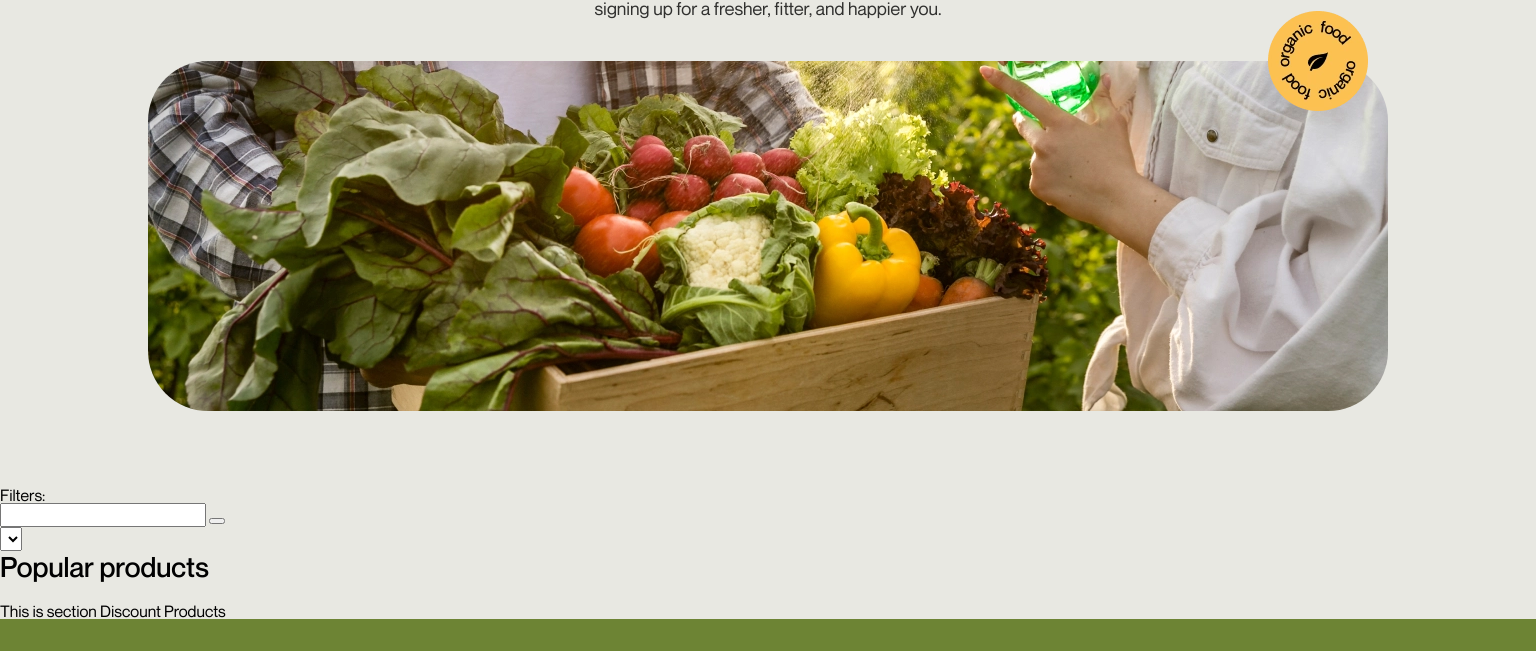
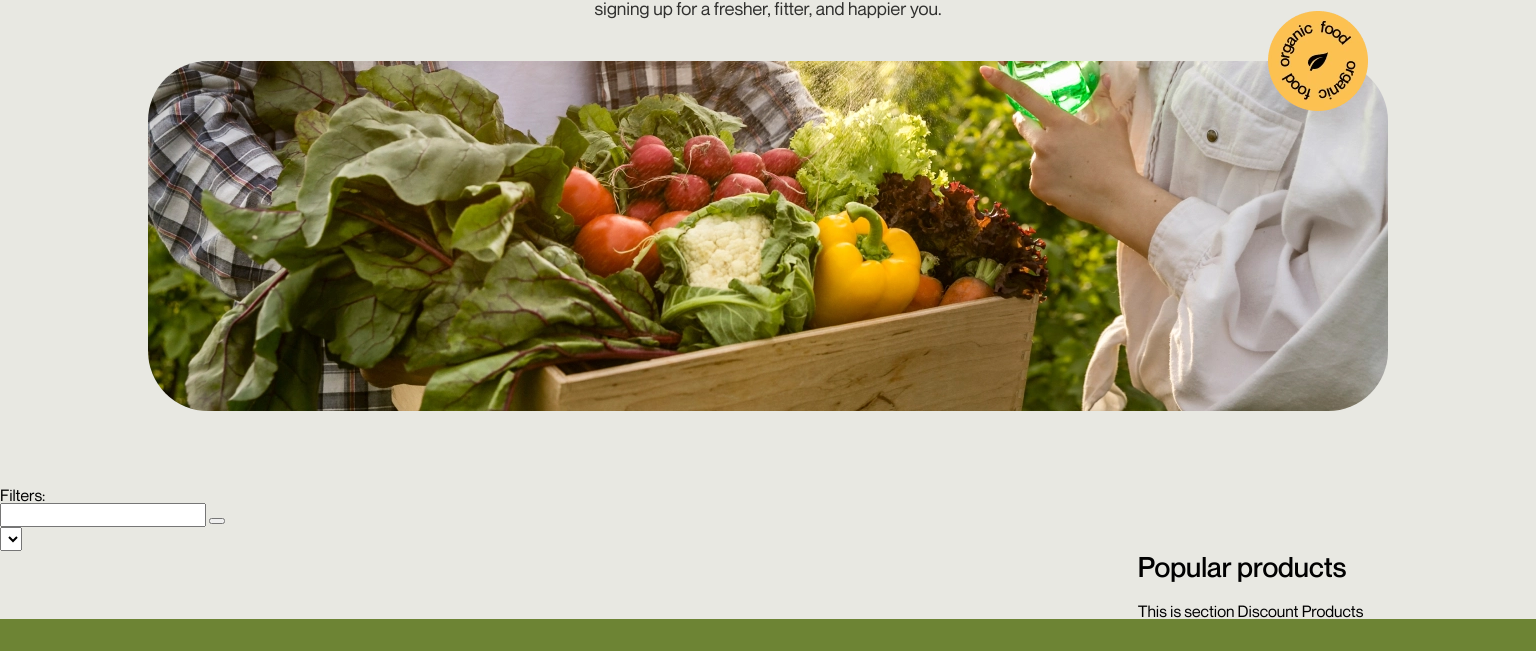
Before and after one commit to DimkaGrek/AsyncAvengers, a website built with Parcel: page src/index.html in a window 1536 px wide. Shown: the part 276-927 px from the top of the page. Built offline with nearby package versions, Linux system fonts and the light colour scheme; no server answers; a web font is replaced by a local one; what spin.js would draw is missing.

Commit message:
add class products-sections
додав файл _filter.css

```diff
--- a/src/index.html
+++ b/src/index.html
@@ -21,7 +21,7 @@
       <div>
         <!-- TODO: Filters -->
         <include src="./partials/filter.html"></include>
-        <div>
+        <div class="products-sections">
           <section>
             <include src="./partials/productList.html"></include>
           </section>
--- a/src/style/base/_container.css
+++ b/src/style/base/_container.css
@@ -18,3 +18,12 @@
     padding: 0 100px;
   }
 }
+
+/* Desktop */
+@media only screen and (min-width: 1440px) {
+  .products-sections {
+    display: flex;
+    justify-content: center;
+    gap: 40px;
+  }
+}
--- a/src/style/main.css
+++ b/src/style/main.css
@@ -4,6 +4,7 @@
 
 @import './layout/_header.css';
 @import './layout/_hero.css';
+@import './layout/_filter.css';
 @import './layout/_productList.css';
 @import './layout/_popular.css';
 @import './layout/_discount.css';
```
Also changed, not shown: src/style/layout/_filter.css (added).
